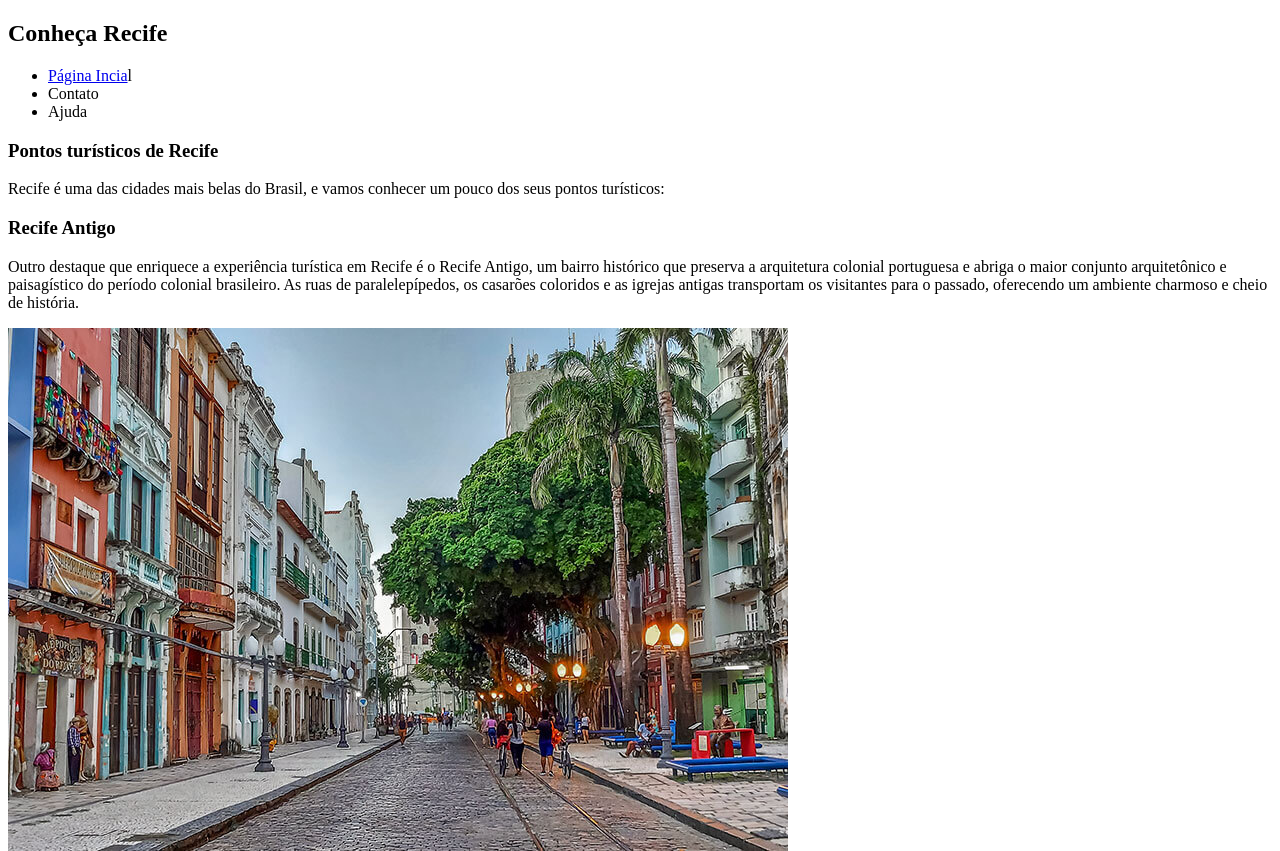
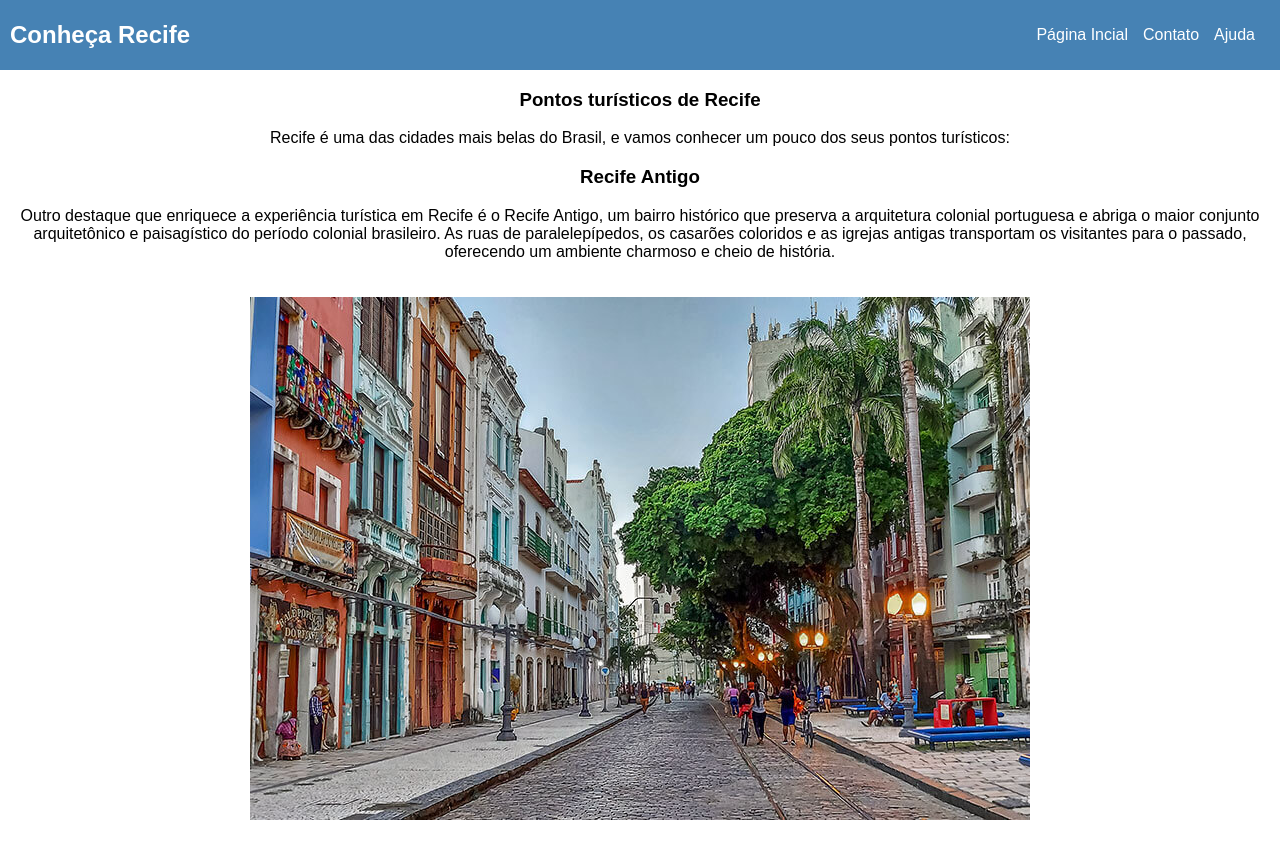
Before and after one commit to pedroamaralrs29/cidadeRecife, a plain HTML site: page outrosPontosTuristicos.html in a window 1280 px wide. Shown: the top 851 px of the page. Drawn offline with Linux system fonts and the light colour scheme.

Commit message:
Coloquei o css

```diff
--- a/outrosPontosTuristicos.html
+++ b/outrosPontosTuristicos.html
@@ -4,13 +4,14 @@
     <meta charset="UTF-8">
     <meta name="viewport" content="width=device-width, initial-scale=1.0">
     <title>Recife e sua história</title>
+    <link rel="stylesheet" href="style.css">
 </head>
 <body>
     <header>
         <nav>
             <h1>Conheça Recife</h1>
             <ul>
-                <li><a href="index.html">Página Incia</a>l</li>
+                <li><a href="index.html">Página Incial</a></li>
                 <li>Contato</li>
                 <li>Ajuda</li>
             </ul>
--- /dev/null
+++ b/style.css
@@ -0,0 +1,56 @@
+body{
+    font-family: Arial, sans-serif;
+    margin: 0;
+    padding: 0;
+}
+
+header{
+    background-color: #4682B4;
+    color: #fff;
+    padding: 10px;
+}
+
+nav{
+    display: flex;
+    justify-content: space-between;
+    align-items: center;
+}
+
+nav h1{
+    margin: 0;
+}
+
+nav ul{
+    list-style: none;
+    display: flex;
+}
+
+nav li{
+    margin-right: 15px;
+}
+
+main{
+    text-align: center;
+}
+
+main img {
+    max-width: 100%;
+    height: auto;
+    margin: 20px 0;
+}
+
+footer {
+    background-color: #4682B4;
+    color: #ffff;
+    text-align: center;
+    padding: 10px;
+}
+
+a{
+    text-decoration: none;
+    color: #ffff;
+}
+
+a:hover{
+    text-decoration: underline;
+}
```
Also changed, not shown: index.html (+1 -0 lines).
